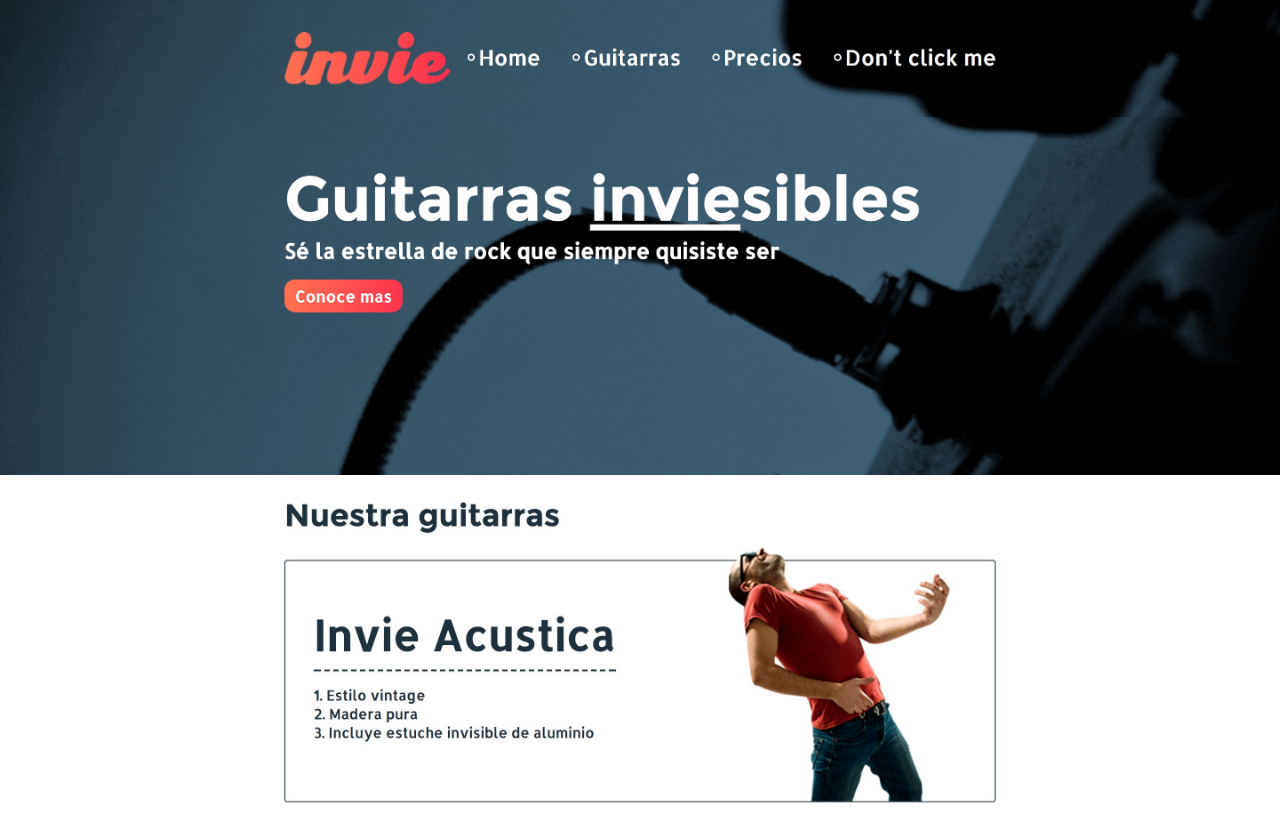
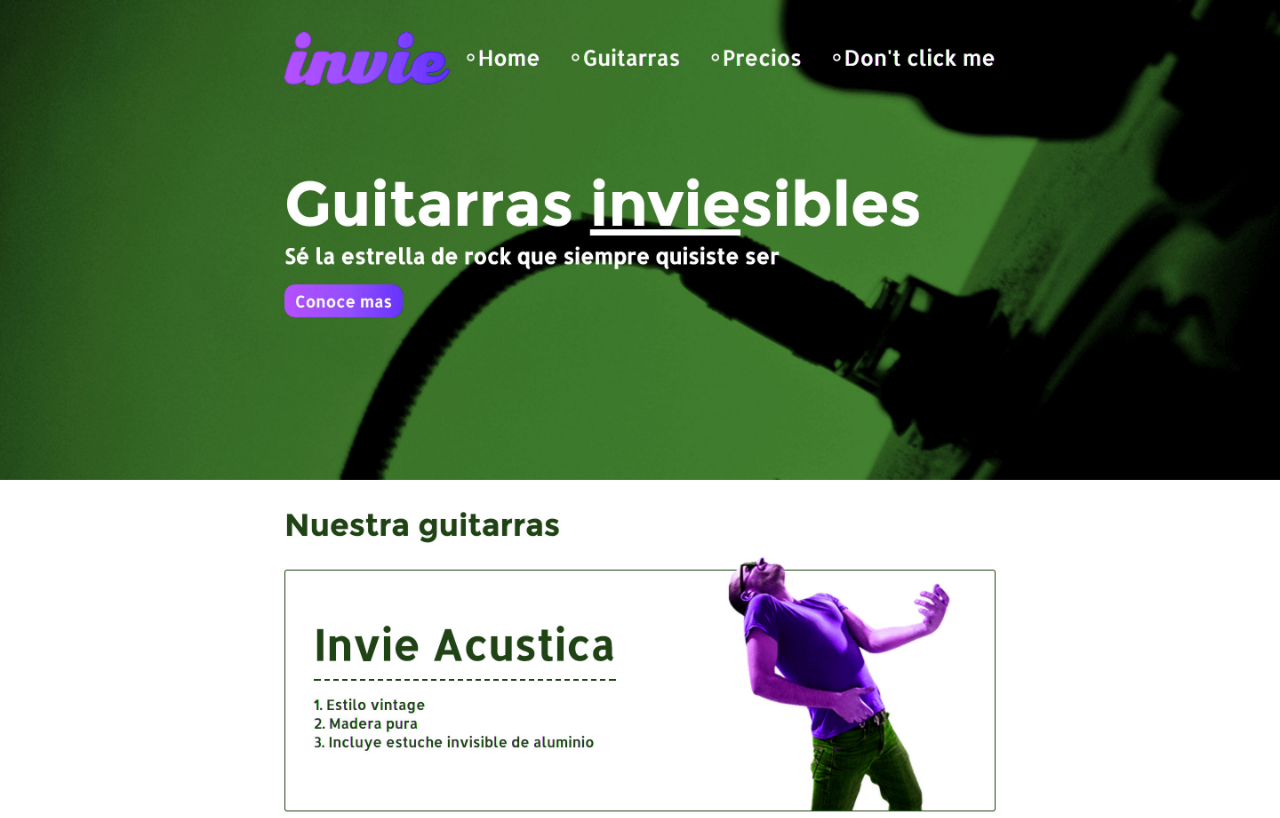
Before and after one commit to cdeazambuja/invie-github, a plain HTML site: page index.html in a window 1280 px wide. Shown: the top 818 px of the page. Drawn offline with Linux system fonts and the light colour scheme.

Commit message:
nueva version invie verde

```diff
--- a/index.html
+++ b/index.html
@@ -13,8 +13,9 @@
 		</style>
 	</head>
 	<body>
-		<img src="header.jpg" alt="">
+		<!--<img src="header.jpg" alt="">
 		<img src="hero.jpg" alt="">
-		<img src="acustica.jpg" alt="">
+		<img src="acustica.jpg" alt="">-->
+		<img src="nueva-version.jpg" alt="">
 	</body>
 </html>
```
Also changed, not shown: nueva-version.jpg (added).
